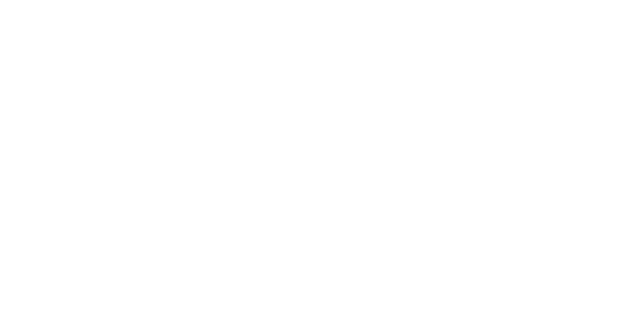
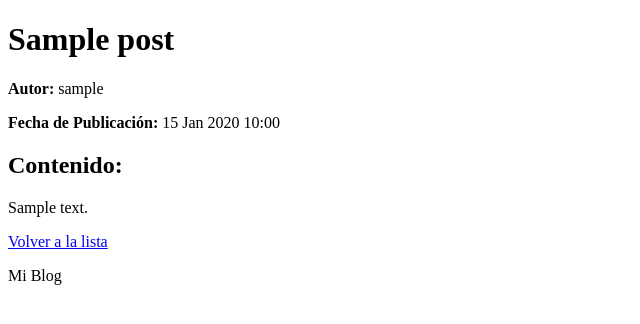
Before and after one commit to Bruno1571/Blog, a Django app: page /posts/1/ in a window 1280 px wide. Before the commit the part shown is empty. Shown: the top 324 px of the page, without its empty margins (0-640 px from the left). Run offline with Django 4.2, Linux system fonts and the light colour scheme; tables that the repository leaves empty hold one stand-in row (values such as "Sample post").

Commit message:
configuracion de las vistas en los html

```diff
--- a/post/templates/detallePublicaciones.html
+++ b/post/templates/detallePublicaciones.html
@@ -0,0 +1,14 @@
+{% extends "base.html" %}
+
+{% block title %}Detalle de Publicación{% endblock %}
+
+{% block content %}
+    <h1>{{ post.Titulo }}</h1>
+    <p><strong>Autor:</strong> {{ post.Autor.username }}</p>
+    <p><strong>Fecha de Publicación:</strong> {{ post.Fecha_de_Publicacion|date:"d M Y H:i" }}</p>
+    <div>
+        <h2>Contenido:</h2>
+        <p>{{ post.Contenido }}</p>
+    </div>
+    <a href="{% url 'lista_post' %}">Volver a la lista</a>
+{% endblock %}
--- a/post/templates/listaPublicaciones.html
+++ b/post/templates/listaPublicaciones.html
@@ -22,7 +22,7 @@
                     <h2>{{ post.Titulo }}</h2>
                     <p><strong>Autor:</strong> {{ post.Autor.username }}</p>
                     <p><strong>Fecha de Publicación:</strong> {{ post.Fecha_de_Publicacion|date:"d M Y H:i" }}</p>
-                    <a href="{% url 'detallePublicacion' post.id %}">Ver detalles</a>
+                    <a href="{% url 'detalle_post' post.id %}">Ver detalles</a>
                 </li>
                 <hr>
             {% endfor %}
```
